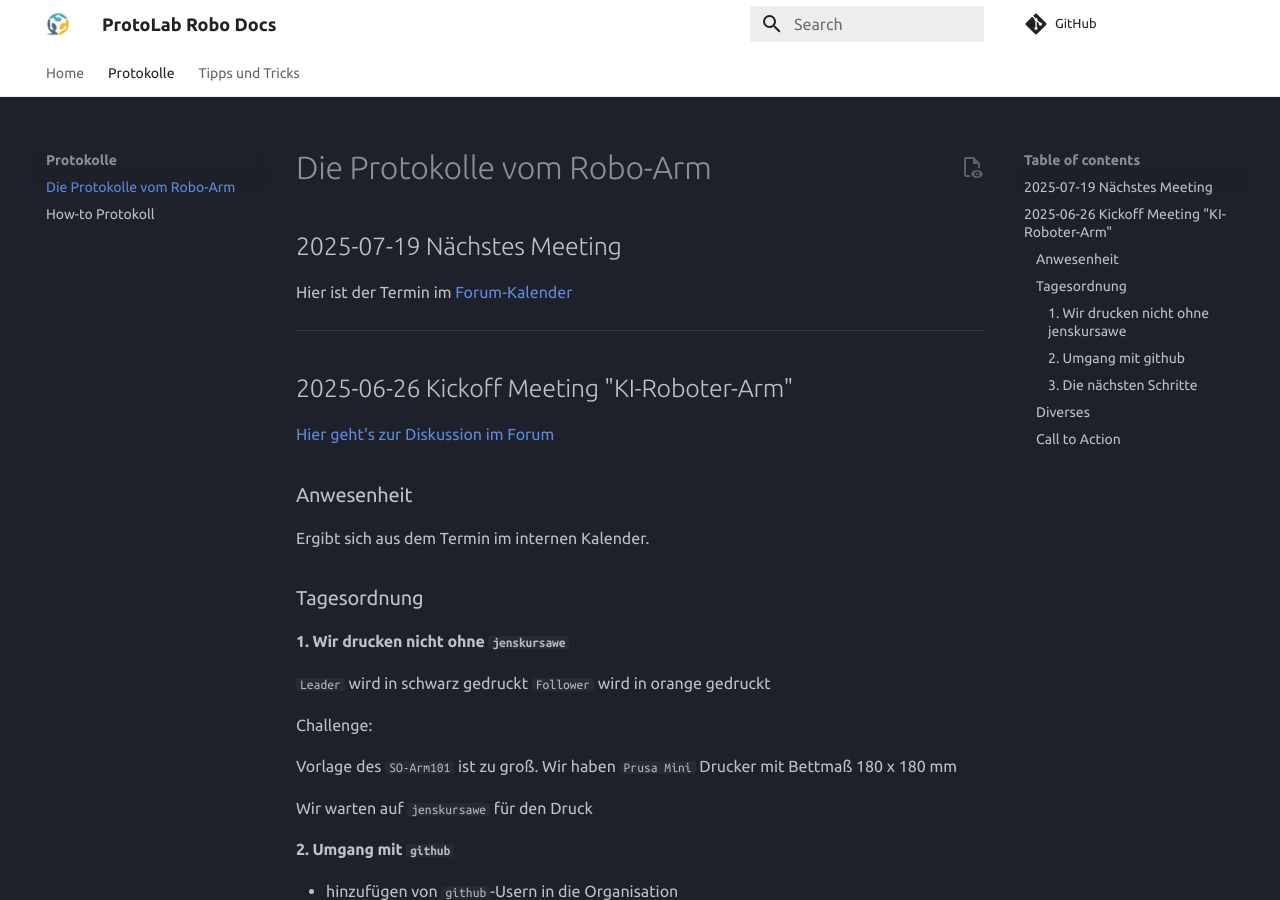
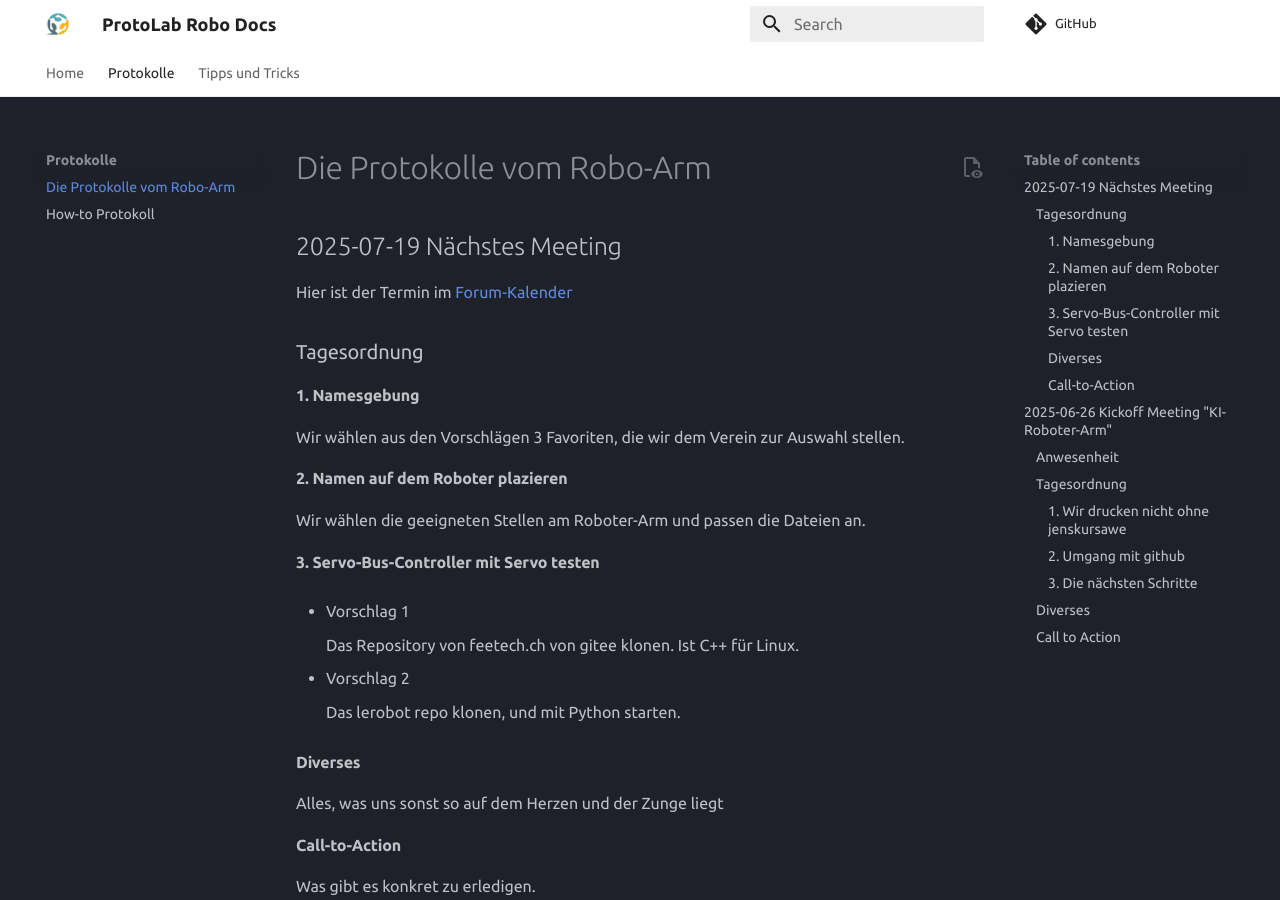
Before and after one commit to garagelab-dus/protolab-robo-docs, an MkDocs documentation site: the page built from docs/Protokolle/Backlog.md, in a window 1280 px wide and 900 px high. Built offline with MkDocs 1.6.1 and Material for MkDocs 9.7.7, drawn with Linux system fonts in a browser that asks for light colours; comment, search, counter and statistics services are not loaded.

Commit message:
update tagesordnung

```diff
--- a/docs/Protokolle/Backlog.md
+++ b/docs/Protokolle/Backlog.md
@@ -3,6 +3,35 @@
 ## 2025-07-19 Nächstes Meeting
 
 Hier ist der Termin im [Forum-Kalender](https://forum.garage-lab.de/t/4-treffen-robotikarm-am-19-juli-von-14-00-bis-17-00-uhr/19738)
+
+### Tagesordnung
+
+#### 1. Namesgebung
+
+Wir wählen aus den Vorschlägen 3 Favoriten, die wir dem Verein zur Auswahl stellen.
+
+#### 2. Namen auf dem Roboter plazieren
+
+Wir wählen die geeigneten Stellen am Roboter-Arm und passen die Dateien an.
+
+#### 3. Servo-Bus-Controller mit Servo testen
+
+- Vorschlag 1
+
+    Das Repository von feetech.ch von gitee klonen.
+    Ist C++ für Linux.
+
+- Vorschlag 2
+
+    Das lerobot repo klonen, und mit Python starten.
+
+#### Diverses
+
+Alles, was uns sonst so auf dem Herzen und der Zunge liegt
+
+#### Call-to-Action
+
+Was gibt es konkret zu erledigen.
 
 ---
 
```
